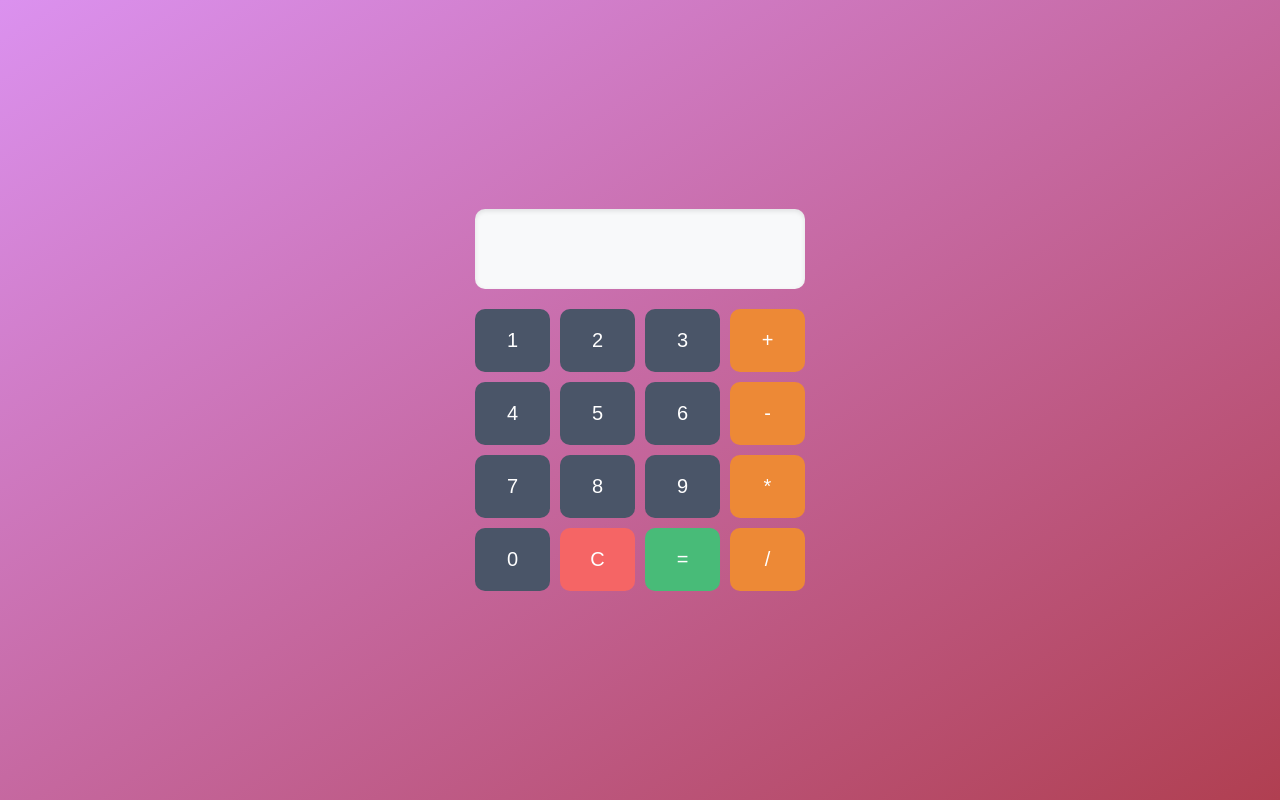
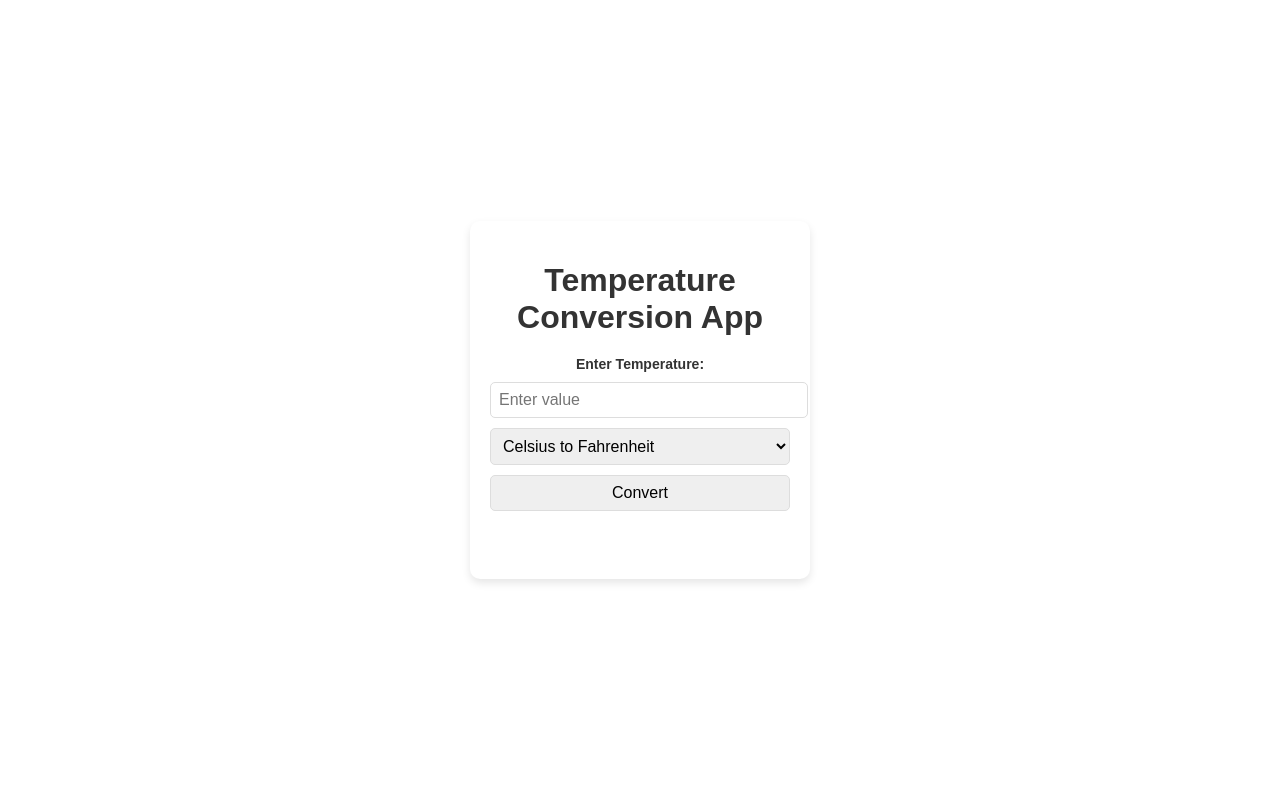
Before and after one commit to Itzjass9070901/JavaScripts-Projects, a plain HTML site: page index.html in a window 1280 px wide. Drawn offline with Linux system fonts and the light colour scheme.

Commit message:
Temperature Conversion App

```diff
--- a/index.html
+++ b/index.html
@@ -1,43 +1,25 @@
 <!DOCTYPE html>
 <html lang="en">
 <head>
-  <meta charset="UTF-8">
-  <meta name="viewport" content="width=device-width, initial-scale=1.0">
-  <title> JavaScript Caculator App</title>
-  <link rel="stylesheet" href="style.css"/>
+    <meta charset="UTF-8">
+    <meta name="viewport" content="width=device-width, initial-scale=1.0">
+    <title>Temperature Conversion App</title>
+   <link rel="stylesheet" href="logic.css">
 </head>
 <body>
-
-<div class="caculator">
-    <input type="text" id="display" readonly>
-    <!-- -->
-    <div class="buttons">
-      <button onclick="addNumber('1')">1</button>
-      <button onclick="addNumber('2')">2</button>
-      <button onclick="addNumber('3')">3</button>
-      <button onclick="addOperator('+')">+</button>
-
-
-      <button onclick="addNumber('4')">4</button>
-      <button onclick="addNumber('5')">5</button>
-      <button onclick="addNumber('6')">6</button>
-      <button onclick="addOperator('-')">-</button>
-
-
-      <button onclick="addNumber('7')">7</button>
-      <button onclick="addNumber('8')">8</button>
-      <button onclick="addNumber('9')">9</button>
-      <button onclick="addOperator('*')">*</button>
-
-      <button onclick="addNumber('0')">0</button>
-      <button onclick="clearDisplay()">C</button>
-      <button onclick="calculate()">=</button>
-      <button onclick="addOperator('/')">/</button>
-
+    <div class="container">
+        <h1>Temperature Conversion App</h1>
+        <div class="converter">
+            <label for="temperature">Enter Temperature:</label>
+            <input type="number" id="temperature" placeholder="Enter value">
+            <select id="conversionType">
+                <option value="c-to-f">Celsius to Fahrenheit</option>
+                <option value="f-to-c">Fahrenheit to Celsius</option>
+            </select>
+            <button id="convertButton">Convert</button>
+            <p id="result"></p>
+        </div>
     </div>
-
-</div>
-
-<script src="script.js"></script>
+    <script src="logic.js"></script>
 </body>
 </html>
--- /dev/null
+++ b/logic.css
@@ -0,0 +1,50 @@
+body {
+    font-family: Arial, Helvetica, sans-serif;
+    background-color: #fff;
+    color: #333;
+    margin: 0;
+    padding: 0;
+    display: flex;
+    justify-content: center;
+    align-items: center;
+    height: 100vh;
+}
+
+.container {
+    background-color: #fff;
+    border-radius: 10px;
+    box-shadow: 0 4px 8px rgba(0, 0, 0, 0.1);
+    padding: 20px;
+    text-align: center;
+    width: 300px;
+}
+h1 {
+    margin-bottom: 20px;
+}
+
+.converter {
+    display: flex;
+    flex-direction: column;
+    gap: 10px;
+}
+label {
+    font-size: 14px;
+    font-weight: bold;
+}
+input, select, button {
+    font-size: 16px;
+    padding: 8px;
+    border-radius: 5px;
+    border: 1px solid #ddd;
+    width: 100%;
+}
+
+button:hover{
+    background-color: #007bff;
+}
+
+#result {
+    margin-top: 20px;
+    font-size: 18px;
+    font-weight: bold;
+}
--- /dev/null
+++ b/logic.js
@@ -0,0 +1,30 @@
+// Create Temperature Conversion Web App. Write a script to convert temperature from Fahrenheit to Celsius and convert Celsius to Fahrenheit.
+
+// Formulas To convert
+// F To C
+// c= (F-32) / 1.8
+
+// C To F
+// F = ( C * 1.8 ) + 32
+
+// script.js
+document.getElementById("convertButton").addEventListener("click", function() {
+    const temperature = parseFloat(document.getElementById("temperature").value);
+    const conversionType = document.getElementById("conversionType").value;
+    const resultElement = document.getElementById("result");
+
+    if (isNaN(temperature)) {
+      resultElement.textContent = "Please enter a valid number.";
+      return;
+    }
+
+    let result;
+
+    if (conversionType === "c-to-f") {
+      result = (temperature * 1.8) + 32;
+      resultElement.textContent = `${temperature}°C is ${result.toFixed(2)}°F.`;
+    } else if (conversionType === "f-to-c") {
+      result = (temperature - 32) / 1.8;
+      resultElement.textContent = `${temperature}°F is ${result.toFixed(2)}°C.`;
+    }
+  });
```
